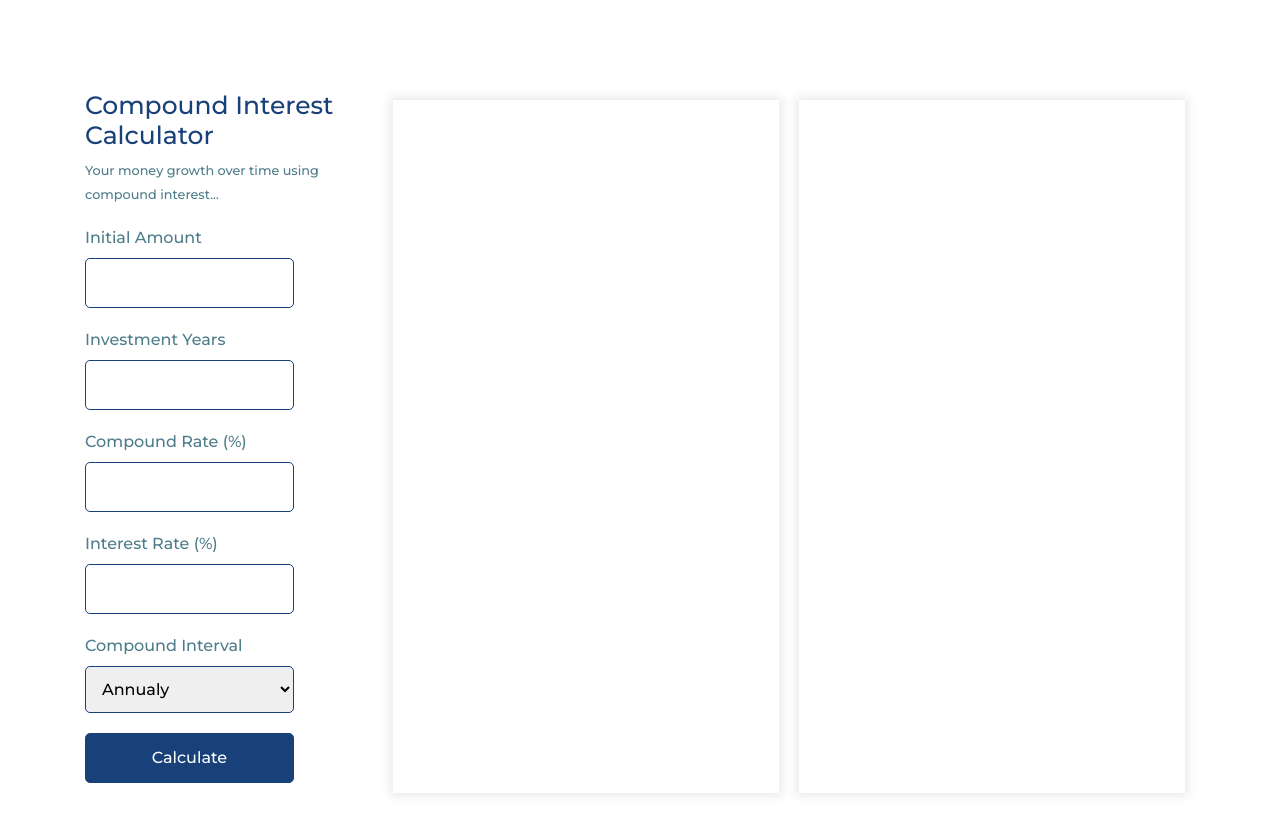
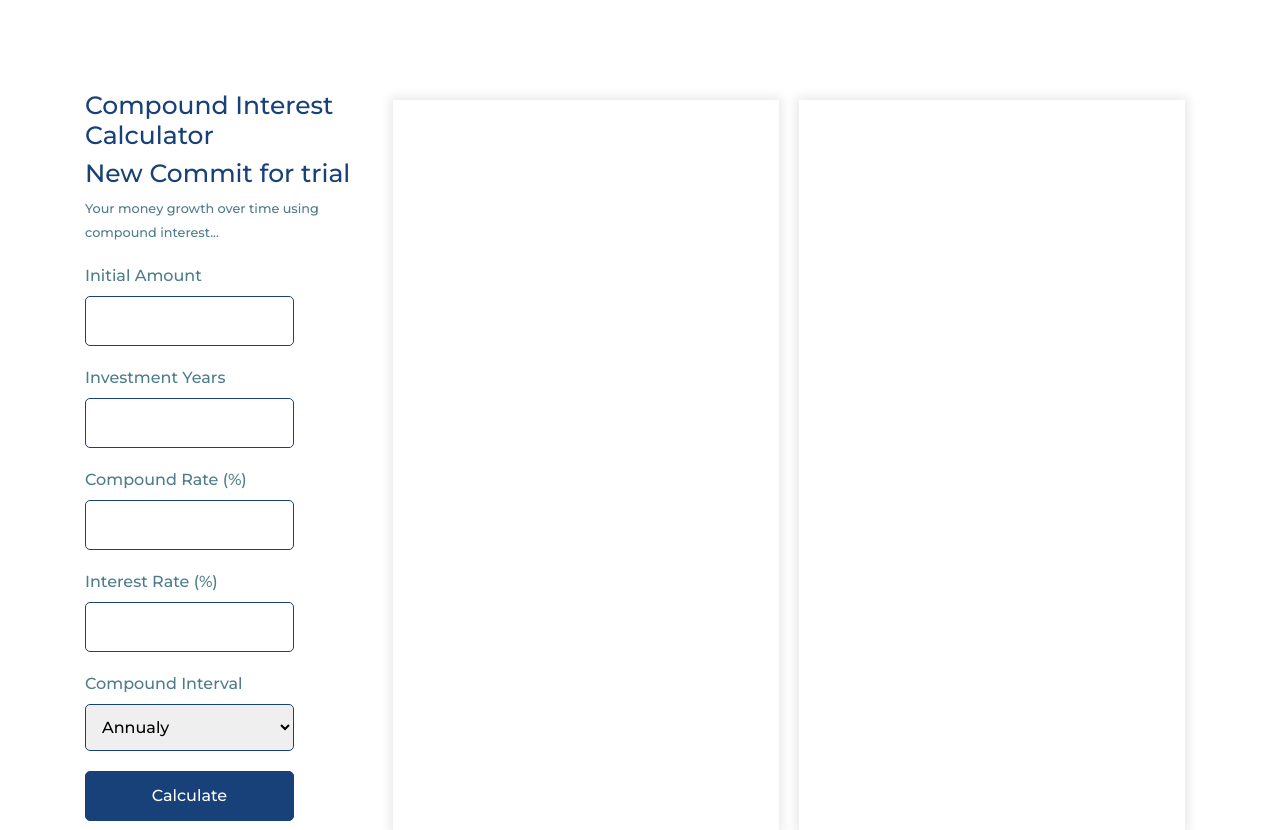
Before and after one commit to AntaraGanapathy/budgetary-flask, a Flask app: page /activities/compound-simple-interest in a window 1280 px wide. Shown: the top 830 px of the page. Before the commit the page ends 795 px from the top, so only its background shows below. Run offline with Flask 3, Linux system fonts and the light colour scheme; a map, chart or similar area stays blank; some libraries are stand-ins or nearby versions.

Commit message:
second commit

```diff
--- a/templates/activity1.html
+++ b/templates/activity1.html
@@ -15,6 +15,7 @@
         <div class="calculator">
             <div class="heading">
                 <h3>Compound Interest Calculator</h3>
+                <h3>New Commit for trial</h3>
                 <small>Your money growth over time using compound interest...</small>
             </div>
             <form class="compound-form">
```
